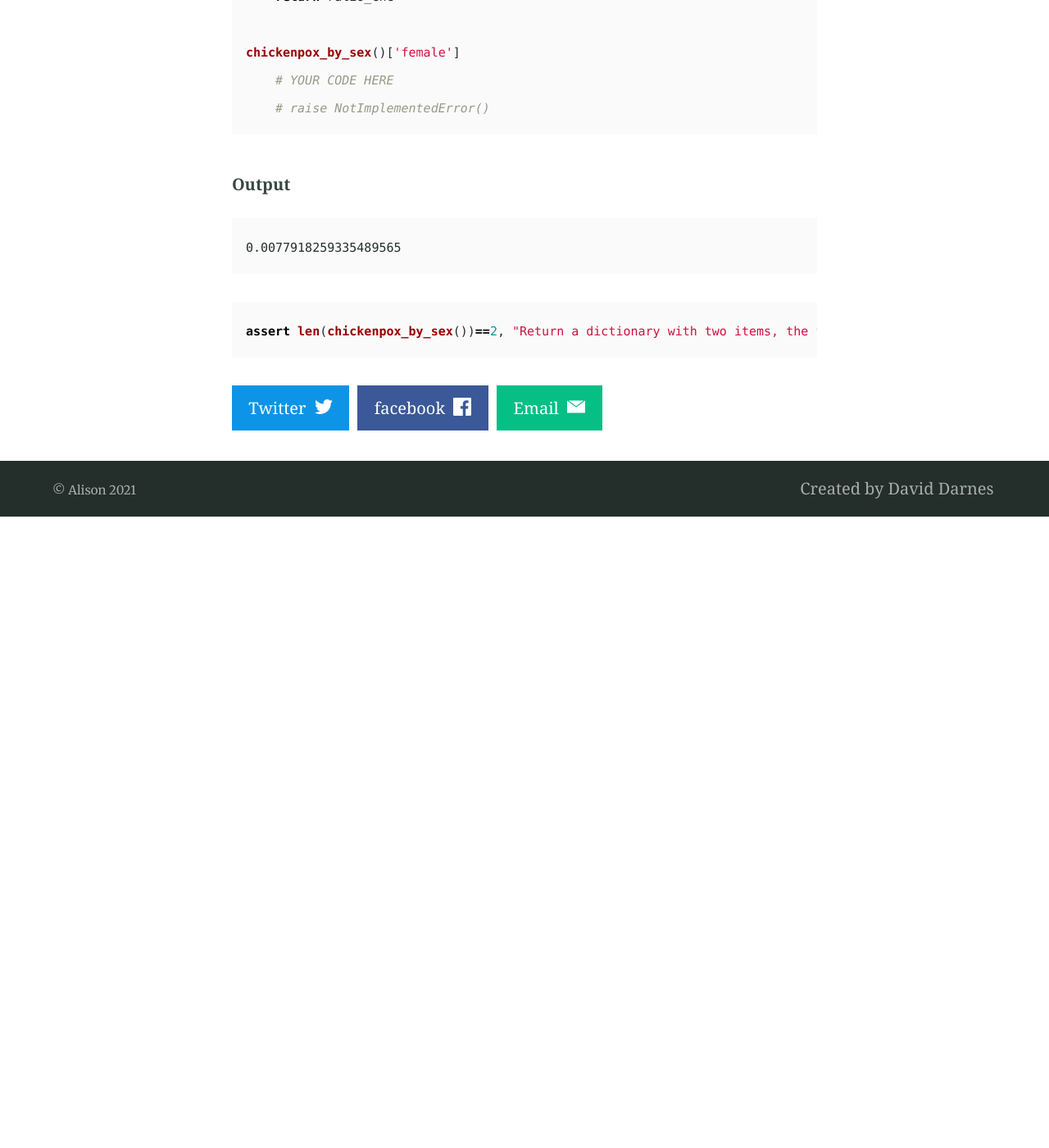
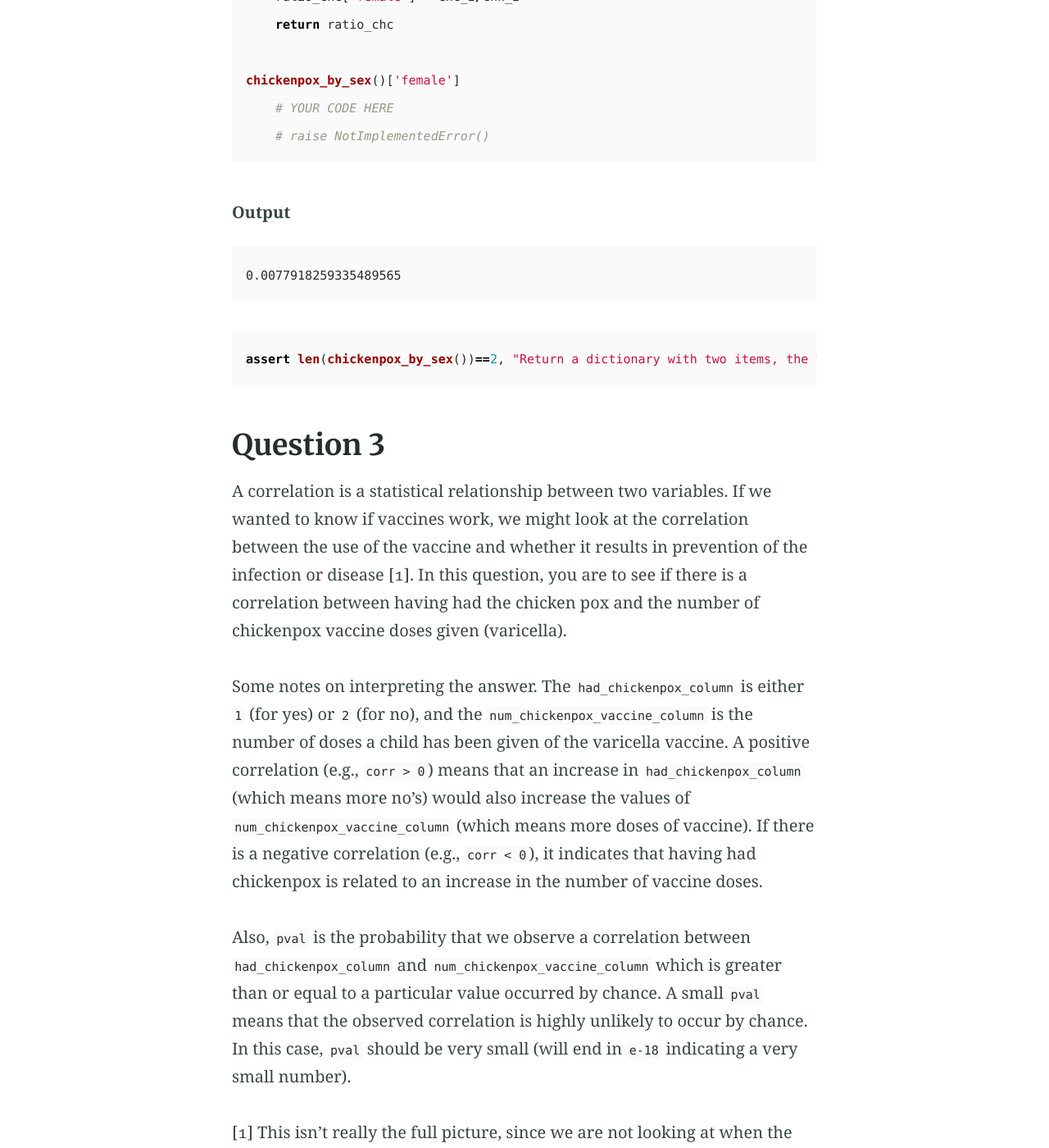
Before and after one commit to alisongh/alisongh.github.io, a Jekyll site: the page built from _posts/2021-01-19-SIADS-505-Data-manipulation-assignment2.md, in a window 1280 px wide and 1400 px high, scrolled down 3919 px. Shown: the whole window at 82% size. Built offline with Jekyll 4.4.1, drawn with Linux system fonts in a browser that asks for light colours; before the commit the page ends 4549 px from its top, so only the background shows below that; some of the changed text lies outside the part shown.

Commit message:
Update 2021-01-19-SIADS-505-Data-manipulation-assignment2.md

````diff
--- a/_posts/2021-01-19-SIADS-505-Data-manipulation-assignment2.md
+++ b/_posts/2021-01-19-SIADS-505-Data-manipulation-assignment2.md
@@ -109,3 +109,43 @@ chickenpox_by_sex()['female']
 ```python
 assert len(chickenpox_by_sex())==2, "Return a dictionary with two items, the first for males and the second for females."
 ```
+
+## Question 3
+A correlation is a statistical relationship between two variables. If we wanted to know if vaccines work, we might look at the correlation between the use of the vaccine and whether it results in prevention of the infection or disease [1]. In this question, you are to see if there is a correlation between having had the chicken pox and the number of chickenpox vaccine doses given (varicella).
+
+Some notes on interpreting the answer. The `had_chickenpox_column` is either `1` (for yes) or `2` (for no), and the `num_chickenpox_vaccine_column` is the number of doses a child has been given of the varicella vaccine. A positive correlation (e.g., `corr > 0`) means that an increase in `had_chickenpox_column` (which means more no's) would also increase the values of `num_chickenpox_vaccine_column` (which means more doses of vaccine). If there is a negative correlation (e.g., `corr < 0`), it indicates that having had chickenpox is related to an increase in the number of vaccine doses.
+
+Also, `pval` is the probability that we observe a correlation between `had_chickenpox_column` and `num_chickenpox_vaccine_column` which is greater than or equal to a particular value occurred by chance. A small `pval` means that the observed correlation is highly unlikely to occur by chance. In this case, `pval` should be very small (will end in `e-18` indicating a very small number).
+
+[1] This isn't really the full picture, since we are not looking at when the dose was given. It's possible that children had chickenpox and then their parents went to get them the vaccine. Does this dataset have the data we would need to investigate the timing of the dose?
+
+```python
+def corr_chickenpox():
+    import scipy.stats as stats
+    import numpy as np
+    import pandas as pd
+
+    # this is just an example dataframe
+    # df=pd.DataFrame({"had_chickenpox_column":np.random.randint(1,3,size=(100)),
+                   #"num_chickenpox_vaccine_column":np.random.randint(0,6,size=(100))})
+
+    # here is some stub code to actually run the correlation
+    # corr, pval=stats.pearsonr(df["had_chickenpox_column"],df["num_chickenpox_vaccine_column"])
+
+    # just return the correlation
+    #return corr
+
+    # YOUR CODE HERE
+    df = pd.read_csv('assets/NISPUF17.csv', index_col = 0)
+    df = df[df['HAD_CPOX'].lt(3)].loc[:,['HAD_CPOX','P_NUMVRC']].dropna()
+    # Get Less than of dataframe and other, element-wise (binary operator lt)
+    # Equivalent to ==, !=, <=, <, >=, > with support to choose axis (rows or columns) and level for comparison
+    df.columns = ['had_chickenpox_column','num_chickenpox_vaccine_column']
+
+    corr, pval = stats.pearsonr(df["had_chickenpox_column"], df["num_chickenpox_vaccine_column"])
+    return corr
+    # raise NotImplementedError()
+```
+```python
+assert -1<=corr_chickenpox()<=1, "You must return a float number between -1.0 and 1.0."
+```
````
